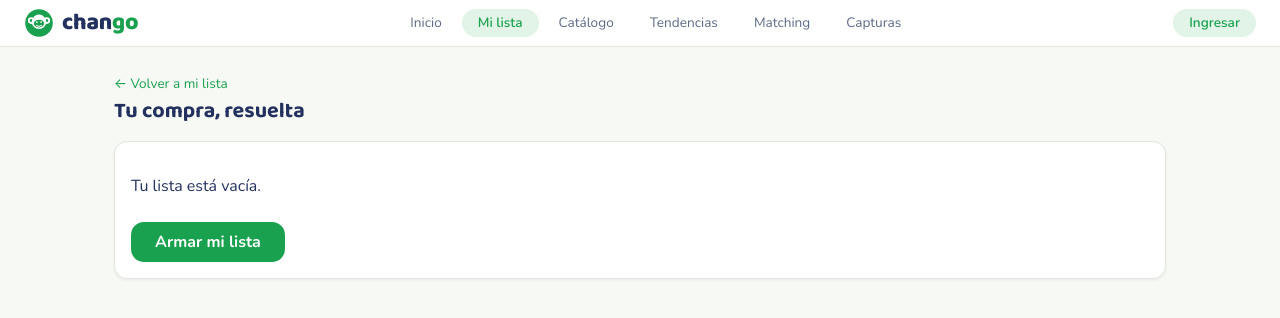
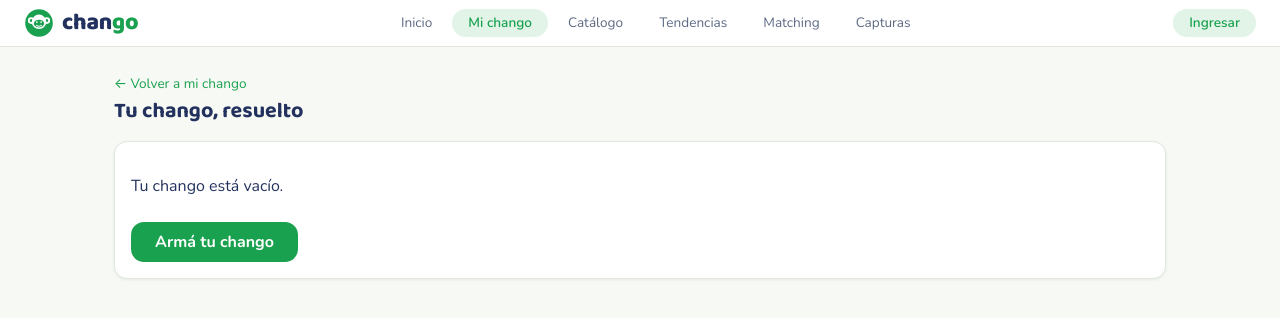
Before and after one commit to maritng/SmartBuy.UI, an Angular app: page /lista/resultado in a window 1280 px wide. Shown: the top 318 px of the page. Built offline with nearby package versions, Linux system fonts and the light colour scheme.

Commit message:
Chango fase 2: la voz de la marca en el microcopy (Mi chango, Tu chango resuelto, Mandar el chango, tagline en la home).

```diff
--- a/src/app/core/layout/shell.ts
+++ b/src/app/core/layout/shell.ts
@@ -20,7 +20,7 @@ export class Shell {
 
   protected readonly secciones = [
     { ruta: '/inicio', etiqueta: 'Inicio', disponible: true },
-    { ruta: '/lista', etiqueta: 'Mi lista', disponible: true },
+    { ruta: '/lista', etiqueta: 'Mi chango', disponible: true },
     { ruta: '/catalogo', etiqueta: 'Catálogo', disponible: true },
     { ruta: '/tendencias', etiqueta: 'Tendencias', disponible: true },
     { ruta: '/matching', etiqueta: 'Matching', disponible: true },
--- a/src/app/features/historico/pages/historico-producto.html
+++ b/src/app/features/historico/pages/historico-producto.html
@@ -35,7 +35,7 @@
   @case ('ok') {
     @if (datos(); as resumen) {
       <section class="tarjeta senal" [class]="'senal-' + resumen.senal.veredicto">
-        <p class="senal-mensaje">{{ resumen.senal.mensaje }}</p>
+        <p class="senal-mensaje">🐒 {{ resumen.senal.mensaje }}</p>
         @if (resumen.senal.precioActual !== null) {
           <dl class="senal-datos">
             <div>
--- a/src/app/features/inicio/pages/inicio.html
+++ b/src/app/features/inicio/pages/inicio.html
@@ -1,8 +1,8 @@
 <section class="hero">
-  <h1>Tu compra, repartida donde más conviene</h1>
+  <h1>Comprá mejor. Ahorrá siempre.</h1>
   <p>
-    SmartBuy compara los precios que sus bots capturan todos los días en los
-    supermercados y te dice dónde comprar cada producto de tu lista.
+    Chango compara los precios que sus bots capturan todos los días en los
+    supermercados y te dice dónde comprar cada cosa de tu chango.
   </p>
 </section>
 
--- a/src/app/features/lista/pages/armar-lista.html
+++ b/src/app/features/lista/pages/armar-lista.html
@@ -1,4 +1,4 @@
-<h1>Mi lista de compras</h1>
+<h1>Mi chango</h1>
 
 @if (auth.logueado()) {
   <section class="tarjeta guardado">
@@ -85,7 +85,7 @@
   <h2>Productos ({{ store.cantidadTotal() }})</h2>
 
   @if (store.vacia()) {
-    <p class="pista">Tu lista está vacía: buscá arriba y agregá productos.</p>
+    <p class="pista">Tu chango está vacío: buscá arriba y agregá productos.</p>
   } @else {
     <ul class="items">
       @for (item of store.items(); track item.productoId) {
@@ -100,7 +100,7 @@
         </li>
       }
     </ul>
-    <button type="button" class="limpiar" (click)="store.limpiar()">Vaciar lista</button>
+    <button type="button" class="limpiar" (click)="store.limpiar()">Vaciar el chango</button>
   }
 </section>
 
--- a/src/app/features/lista/pages/inflacion-lista.html
+++ b/src/app/features/lista/pages/inflacion-lista.html
@@ -1,6 +1,6 @@
 <div class="encabezado">
   <a routerLink="/listas" class="volver">← Mis listas</a>
-  <h1>{{ datos()?.lista ?? 'Inflación de la canasta' }}</h1>
+  <h1>{{ datos()?.lista ?? '¿Cuánto subió tu chango?' }}</h1>
 </div>
 
 <div class="filtros">
@@ -39,7 +39,7 @@
         [class.sube]="(resumen.variacion.variacionPorcentaje ?? 0) > 0.5"
         [class.baja]="(resumen.variacion.variacionPorcentaje ?? 0) < -0.5"
       >
-        <p class="mensaje">{{ resumen.variacion.mensaje }}</p>
+        <p class="mensaje">🐒 {{ resumen.variacion.mensaje }}</p>
         @if (resumen.variacion.totalInicial !== null) {
           <dl class="datos">
             <div>
--- a/src/app/features/lista/pages/mis-listas.html
+++ b/src/app/features/lista/pages/mis-listas.html
@@ -19,8 +19,8 @@
     @case ('ok') {
       @if (listas().length === 0) {
         <p class="vacio">
-          Todavía no guardaste ninguna lista. Armá tu changuito en
-          <a routerLink="/lista">Mi lista</a> y usá "Guardar como…".
+          Todavía no guardaste ninguna lista. Armá tu chango en
+          <a routerLink="/lista">Mi chango</a> y usá "Guardar como…".
         </p>
       } @else {
         <ul class="listado">
@@ -33,7 +33,7 @@
                   · {{ lista.fecha | date: 'dd/MM/yyyy' }}
                 </span>
               </button>
-              <a class="inflacion" title="Inflación de esta canasta" [routerLink]="['/listas', lista.id, 'inflacion']">📈</a>
+              <a class="inflacion" title="¿Cuánto subió este chango?" [routerLink]="['/listas', lista.id, 'inflacion']">📈</a>
               <button type="button" class="eliminar" title="Eliminar" (click)="eliminar(lista)">🗑️</button>
             </li>
           }
--- a/src/app/features/lista/pages/resultado.html
+++ b/src/app/features/lista/pages/resultado.html
@@ -1,13 +1,13 @@
 <div class="encabezado">
-  <a routerLink="/lista" class="volver">← Volver a mi lista</a>
-  <h1>Tu compra, resuelta</h1>
+  <a routerLink="/lista" class="volver">← Volver a mi chango</a>
+  <h1>Tu chango, resuelto</h1>
 </div>
 
 @switch (estado()) {
   @case ('sin-lista') {
     <div class="tarjeta">
-      <p>Tu lista está vacía.</p>
-      <a routerLink="/lista" class="boton-principal">Armar mi lista</a>
+      <p>Tu chango está vacío.</p>
+      <a routerLink="/lista" class="boton-principal">Armá tu chango</a>
     </div>
   }
   @case ('cargando') {
@@ -58,7 +58,7 @@
                   target="_blank"
                   rel="noopener noreferrer"
                   title="Abre el sitio de {{ grupo.cadena }} y carga estos productos en su carrito. Si el sitio te pide sesión o método de entrega, elegilo y tocá el botón de nuevo."
-                >🛒 Armar carrito</a>
+                >🛒 Mandar el chango</a>
               }
               <span class="subtotal">{{ grupo.subtotal | currency: 'ARS' : 'symbol' : '1.0-2' }}</span>
             </div>
@@ -101,7 +101,7 @@
 
       @if (datos.carritos.length > 0) {
         <p class="pista-carritos">
-          🛒 <strong>Armar carrito</strong> abre el sitio del súper con esos productos ya cargados.
+          🛒 <strong>Mandar el chango</strong> abre el sitio del súper con esos productos ya cargados.
           Ojo: si el sitio te pide iniciar sesión o elegir el método de entrega (Jumbo, Disco y Vea
           lo exigen antes de aceptar productos), completalo y tocá el botón de nuevo — el link
           vuelve a armar el carrito, no se pierde nada. Además, el súper puede aplicarte en el
```
